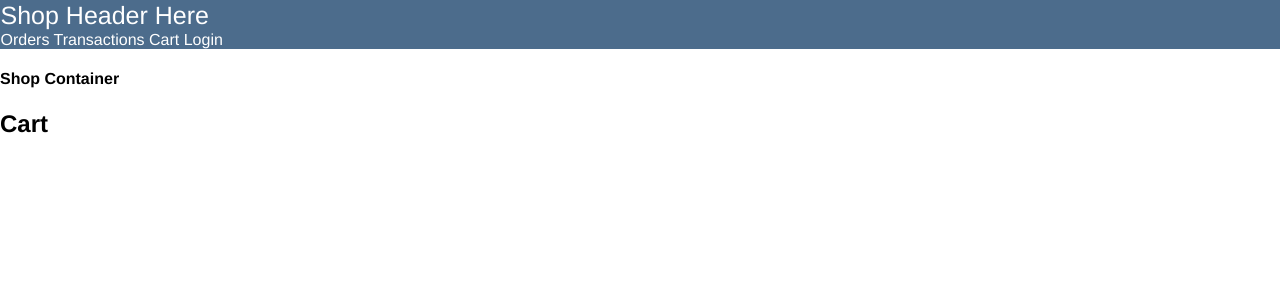
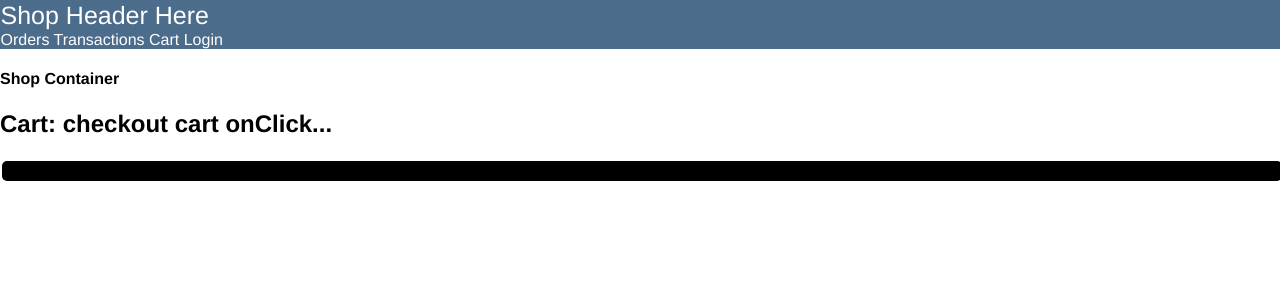
Before and after one commit to kylejb/StoreFront_Frontend, a React (Create React App) app: page /items/cart in a window 1280 px wide. Shown: the top 300 px of the page. Built offline with nearby package versions, Linux system fonts and the light colour scheme; no server answers.

Commit message:
Added unstyled order form, which is rendered onClick

```diff
--- a/src/Components/Cart.jsx
+++ b/src/Components/Cart.jsx
@@ -1,11 +1,25 @@
 import React, { Component }  from 'react';
+import PurchaseForm from './PurchaseForms/PurchaseForm'
 
 class Cart extends Component {
+
+    state = {
+        showForm: false
+    }
+
+    handleOrder = () => {
+        console.log("Cart: Clicking to go to order page")
+        return (<PurchaseForm cart={this.props.cart} />)
+    }
 
     render() {
         console.log("Cart Props ", this.props)
         return (
-            <h2>Cart</h2>
+            <>
+                <h2>Cart: checkout cart onClick...</h2>
+                <button onClick={() => this.setState({ showForm: true })} value="Place Order" />
+                { this.state.showForm ? this.handleOrder() : null }
+            </>
         );
      };
 }
```
